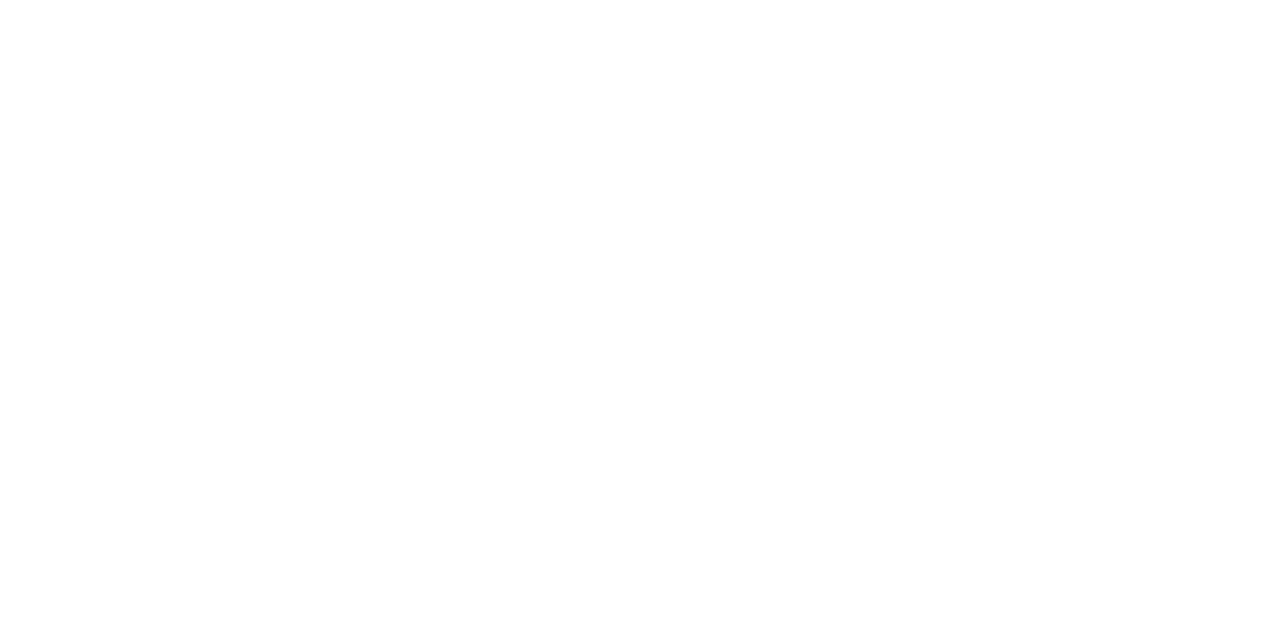
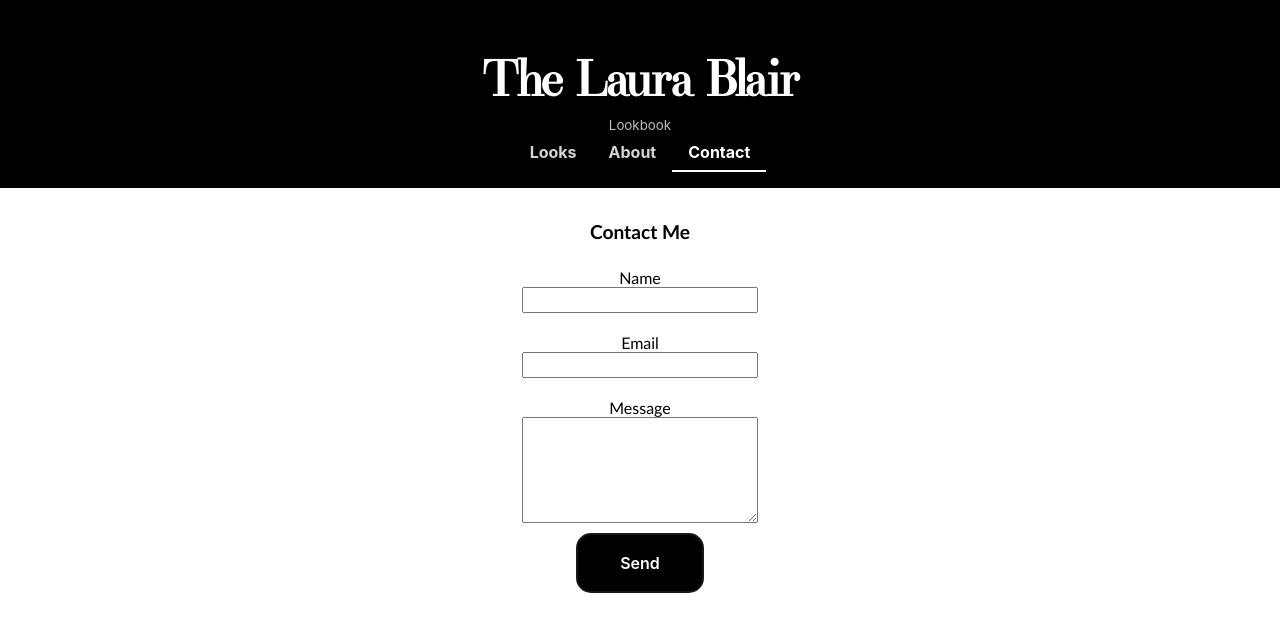
Before and after one commit to EpiXCoder/ACS1320_React_Final_Project_Blair, a React app: page /#/contact in a window 1280 px wide. Before the commit this address had no page. Built offline with nearby package versions, Linux system fonts and the light colour scheme.

Commit message:
added contact form functionality

```diff
--- a/package.json
+++ b/package.json
@@ -7,6 +7,7 @@
     "@testing-library/jest-dom": "^5.16.5",
     "@testing-library/react": "^13.4.0",
     "@testing-library/user-event": "^13.5.0",
+    "bootstrap": "^5.2.3",
     "framer-motion": "^6.2.8",
     "react": "^18.2.0",
     "react-dom": "^18.2.0",
--- a/src/components/About/About.css
+++ b/src/components/About/About.css
@@ -1,7 +1,4 @@
-@font-face {
-    font-family: Glory;
-    src: url("Glory.otf");
-  }
+
 
 .about-page {
     vertical-align: middle
@@ -9,11 +6,16 @@
 .abouts {
     width: 50%;
     margin: auto;
-    font-family: Glory;
+    font-family: 'Gill Sans', 'Gill Sans MT', Calibri, 'Trebuchet MS', sans-serif;
     font-size: larger;
 }
 
 .contact {
-    font-family: Glory;
+    font-family: 'Gill Sans', 'Gill Sans MT', Calibri, 'Trebuchet MS', sans-serif;
     font-size: larger;
 }
+
+.about-title {
+    font-family: 'Gill Sans', 'Gill Sans MT', Calibri, 'Trebuchet MS', sans-serif;
+    font-size: 30px;
+}
--- a/src/components/About/About.js
+++ b/src/components/About/About.js
@@ -5,7 +5,7 @@ import './About.css'
 function About() {
   return (
     <div className='about-page'>
-      <h1>About Laura Blair</h1>
+      <h1 className = "about-title" >About Laura Blair</h1>
       <img
             src="https://londonfashiongirl.com/wp-content/uploads/2020/04/PIC-800x766.png"
             width="200"
--- a/src/components/App.css
+++ b/src/components/App.css
@@ -2,6 +2,7 @@
   text-align: center;
 
 }
+
 
 .App-logo {
   height: 40vmin;
--- /dev/null
+++ b/src/components/BLAIRContact/BLAIRContact.css
@@ -0,0 +1,72 @@
+@font-face {
+    font-family: Glory;
+    src: url("Glory.otf");
+  }
+
+.contactme {
+    font-family: 'Gill Sans', 'Gill Sans MT', Calibri, 'Trebuchet MS', sans-serif;
+    font-size: larger;
+}
+
+.form{
+  width: 20%;
+  margin: auto;
+}
+.contactitem{
+  display: flex;
+  flex-direction: column;
+  padding: 10px;
+}
+
+.form-label {
+  font-family: 'Gill Sans', 'Gill Sans MT', Calibri, 'Trebuchet MS', sans-serif;
+}
+.form-control{
+  height: 20px;
+}
+
+#message{
+  height: 100px;
+}
+
+.button-27 {
+  appearance: none;
+  background-color: #000000;
+  border: 2px solid #1A1A1A;
+  border-radius: 15px;
+  box-sizing: border-box;
+  color: #FFFFFF;
+  cursor: pointer;
+  display: inline-block;
+  font-family: Roobert,-apple-system,BlinkMacSystemFont,"Segoe UI",Helvetica,Arial,sans-serif,"Apple Color Emoji","Segoe UI Emoji","Segoe UI Symbol";
+  font-size: 16px;
+  font-weight: 600;
+  line-height: normal;
+  margin: 0;
+  min-height: 60px;
+  min-width: 0;
+  outline: none;
+  padding: 16px 24px;
+  text-align: center;
+  text-decoration: none;
+  transition: all 300ms cubic-bezier(.23, 1, 0.32, 1);
+  user-select: none;
+  -webkit-user-select: none;
+  touch-action: manipulation;
+  width: 50%;
+  will-change: transform;
+}
+
+.button-27:disabled {
+  pointer-events: none;
+}
+
+.button-27:hover {
+  box-shadow: rgba(0, 0, 0, 0.25) 0 8px 15px;
+  transform: translateY(-2px);
+}
+
+.button-27:active {
+  box-shadow: none;
+  transform: translateY(0);
+}
--- /dev/null
+++ b/src/components/BLAIRContact/BLAIRContact.js
@@ -0,0 +1,55 @@
+import React, { useState } from "react";
+import './BLAIRContact.css';
+
+const ContactForm = () => {
+  const [formStatus, setFormStatus] = useState('Send')
+  const sleep = (milliseconds) => {
+    return new Promise(resolve => setTimeout(resolve, milliseconds))
+  }
+  const onSubmit = (e) => {
+    e.preventDefault()
+    setFormStatus('Submitting...')
+    const { name, email, message } = e.target.elements
+    let conFom = {
+      name: name.value,
+      email: email.value,
+      message: message.value,
+    }
+    console.log(conFom)
+    sleep(2000).then(() => {
+      setFormStatus('Send')
+    })
+    name.value = ''
+    email.value = ''
+    message.value = ''
+  }
+  return (
+    <div className="container">
+      <h2 className="contactme">Contact Me</h2>
+      <form className = "form" onSubmit={onSubmit}>
+        <div className="contactitem">
+          <label className="form-label" htmlFor="name">
+            Name
+          </label>
+          <input className="form-control" type="text" id="name" required />
+        </div>
+        <div className="contactitem">
+          <label className="form-label" htmlFor="email">
+            Email
+          </label>
+          <input className="form-control" type="email" id="email" required />
+        </div>
+        <div className="contactitem">
+          <label className="form-label" htmlFor="message">
+            Message
+          </label>
+          <textarea className="form-control" id="message" required />
+        </div>
+        <button className="button-27" type="submit">
+          {formStatus}
+        </button>
+      </form>
+    </div>
+  )
+}
+export default ContactForm
--- a/src/components/Title/Title.css
+++ b/src/components/Title/Title.css
@@ -4,7 +4,7 @@
   src: url("HenriDidot.otf");
 }
 
-.Title {
+.BlairTitle {
     box-sizing: border-box;
     width: 100%;
     justify-content: center;
@@ -15,10 +15,10 @@
     color: #fff;
   }
 
-  h1 {
+ .banner {
     padding-bottom: 0;
     margin-bottom: 0;
-    font-family: HenriDidot;
+    font-family: HenriDidot !important;
     font-size: 50px;
   }
 
@@ -27,7 +27,7 @@
     color: rgba(255, 255, 255, 0.75);
   }
 
-  .Title a {
+  .BlairTitle a {
     display: inline-block;
     padding: 0.5em 1em;
     color: rgba(255, 255, 255, 0.835);
@@ -35,7 +35,7 @@
     text-decoration: none;
   }
 
-  .Title .nav-link-active {
+  .BlairTitle .nav-link-active {
     color: #fff;
     border-bottom: 2px solid;
   }
--- a/src/components/Title/Title.js
+++ b/src/components/Title/Title.js
@@ -5,9 +5,9 @@ import { NavLink } from 'react-router-dom'
 
 function Title() {
   return (
-    <div className="Title">
+    <div className="BlairTitle">
       <header>
-        <h1>The Laura Blair</h1>
+        <h1 className = "banner">The Laura Blair</h1>
         <small className="Title-Subtitle">Lookbook</small>
 
         <div>
@@ -17,6 +17,9 @@ function Title() {
         <NavLink
           className={({ isActive }) => isActive ? "nav-link-active" : "nav-link" }
           to="/about">About</NavLink>
+        <NavLink
+          className={({ isActive }) => isActive ? "nav-link-active" : "nav-link" }
+          to="/contact">Contact</NavLink>
         </div>
 
       </header>
--- a/src/index.css
+++ b/src/index.css
@@ -6,8 +6,16 @@ body {
   -webkit-font-smoothing: antialiased;
   -moz-osx-font-smoothing: grayscale;
 }
-
+@font-face {
+  font-family: HenriDidot;
+  src: url("HenriDidot.otf");
+}
 code {
   font-family: source-code-pro, Menlo, Monaco, Consolas, 'Courier New',
     monospace;
 }
+
+/* h1 {
+  font-family: HenriDidot;
+  font-size: 50px;
+} */
--- a/src/index.js
+++ b/src/index.js
@@ -8,6 +8,9 @@ import About from './components/About/About';
 import BLAIRList from './components/BLAIRList/BLAIRList';
 import reportWebVitals from './reportWebVitals';
 import BLAIRDetails from './components/BLAIRDetails/BLAIRDetails';
+import ContactForm from './components/BLAIRContact/BLAIRContact';
+
+
 
 const rootElement = document.getElementById('root');
 const root = createRoot(rootElement);
@@ -19,6 +22,7 @@ root.render(
       <Route path="/" element={<App />}>
         <Route path="/" element={<BLAIRList />} />
         <Route path="about" element={<About />} />
+        <Route path="contact" element={<ContactForm />} />
         <Route path="/details/:id" element={<BLAIRDetails />} />
       </Route>
     </Routes>
```
Also changed, not shown: src/HenriDidot.otf (added), src/components/BLAIRContact/Glory.otf (renamed from src/components/About/Glory.otf), 1 other file.
